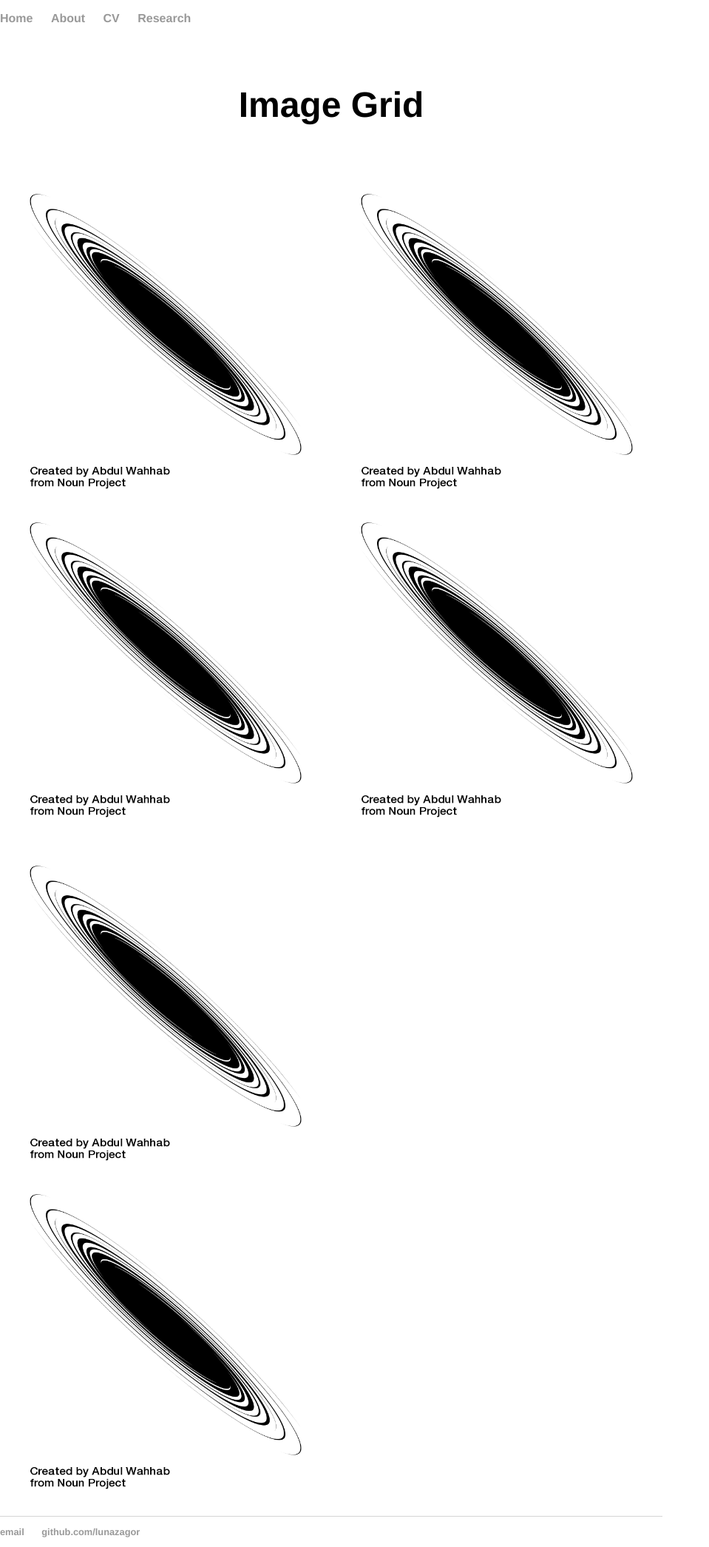
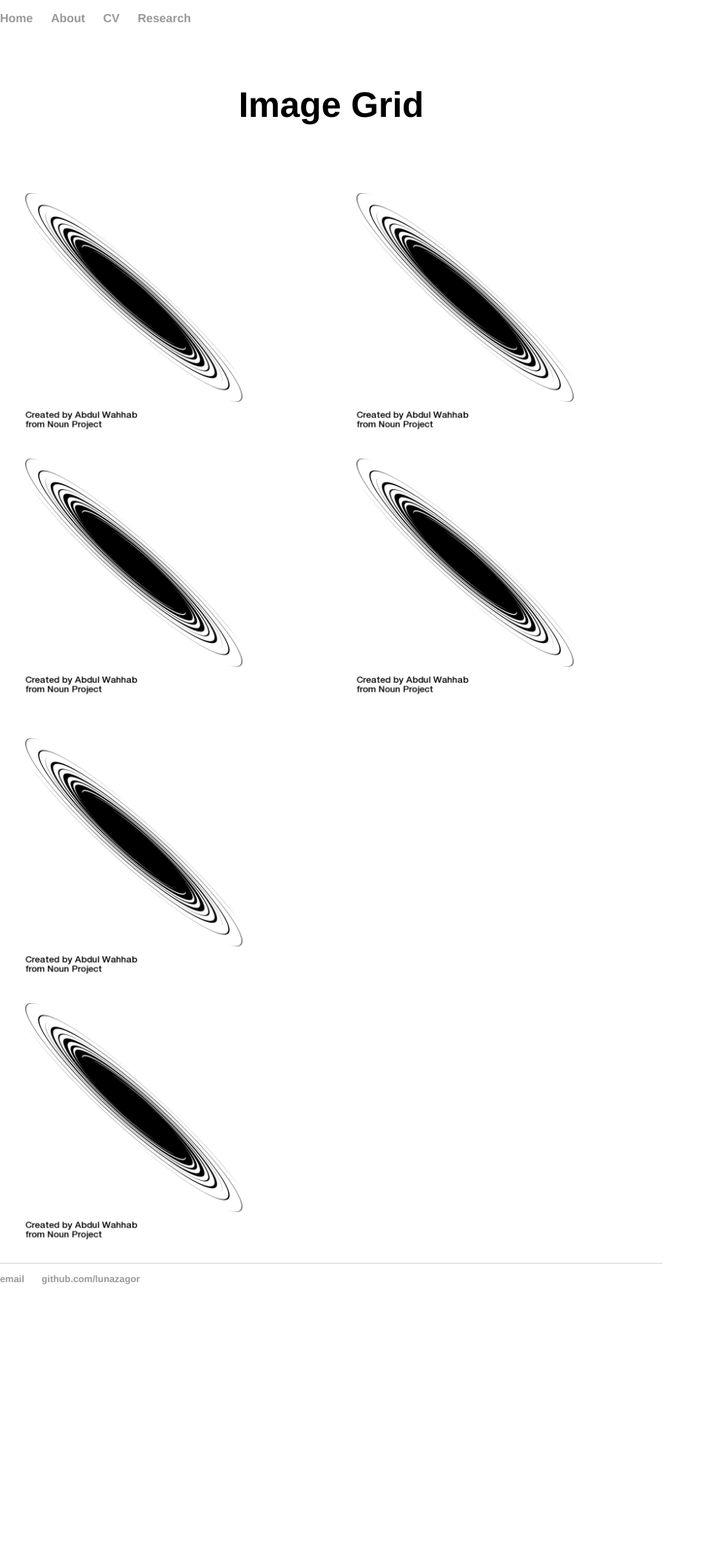
Before and after one commit to lunazagor/lunazagor.github.io, a Jekyll site: the page built from research/index.html, in a window 1280 px wide. Shown: the whole page at 74% size, without its empty margins (0-959 px from the left). Built offline with Jekyll 4.4.1, drawn with Linux system fonts in a browser that asks for light colours; after the commit the page ends 1748 px from its top, so only the background shows below that.

Commit message:
Update index.html

```diff
--- a/research/index.html
+++ b/research/index.html
@@ -47,16 +47,16 @@
 <!-- Photo Grid -->
 <div class="row">
   <div class="column">
-    <a href="https://lunazagor.github.io/"><img src="galaxy.png" style="width:100%" title="DM Haloes" alt="Fuzzy"></a>
-    <a href="https://lunazagor.github.io/"><img src="galaxy.png" style="width:100%" title="DM Haloes" alt="Fuzzy"></a>
-  </div>
- <div class="column">
-    <a href="https://lunazagor.github.io/"><img src="galaxy.png" style="width:100%" title="DM Haloes" alt="Fuzzy"></a>
-    <a href="https://lunazagor.github.io/"><img src="galaxy.png" style="width:100%" title="DM Haloes" alt="Fuzzy"></a>
+    <a href="https://lunazagor.github.io/"><img src="galaxy.png" style="width:80%" title="DM Haloes" alt="Fuzzy"></a>
+    <a href="https://lunazagor.github.io/"><img src="galaxy.png" style="width:80%" title="DM Haloes" alt="Fuzzy"></a>
   </div>
   <div class="column">
-    <a href="https://lunazagor.github.io/"><img src="galaxy.png" style="width:100%" title="DM Haloes" alt="Fuzzy"></a>
-    <a href="https://lunazagor.github.io/"><img src="galaxy.png" style="width:100%" title="DM Haloes" alt="Fuzzy"></a>
+    <a href="https://lunazagor.github.io/"><img src="galaxy.png" style="width:80%" title="DM Haloes" alt="Fuzzy"></a>
+    <a href="https://lunazagor.github.io/"><img src="galaxy.png" style="width:80%" title="DM Haloes" alt="Fuzzy"></a>
+  </div>
+  <div class="column">
+    <a href="https://lunazagor.github.io/"><img src="galaxy.png" style="width:80%" title="DM Haloes" alt="Fuzzy"></a>
+    <a href="https://lunazagor.github.io/"><img src="galaxy.png" style="width:80%" title="DM Haloes" alt="Fuzzy"></a>
   </div>
 </div>
 
```
